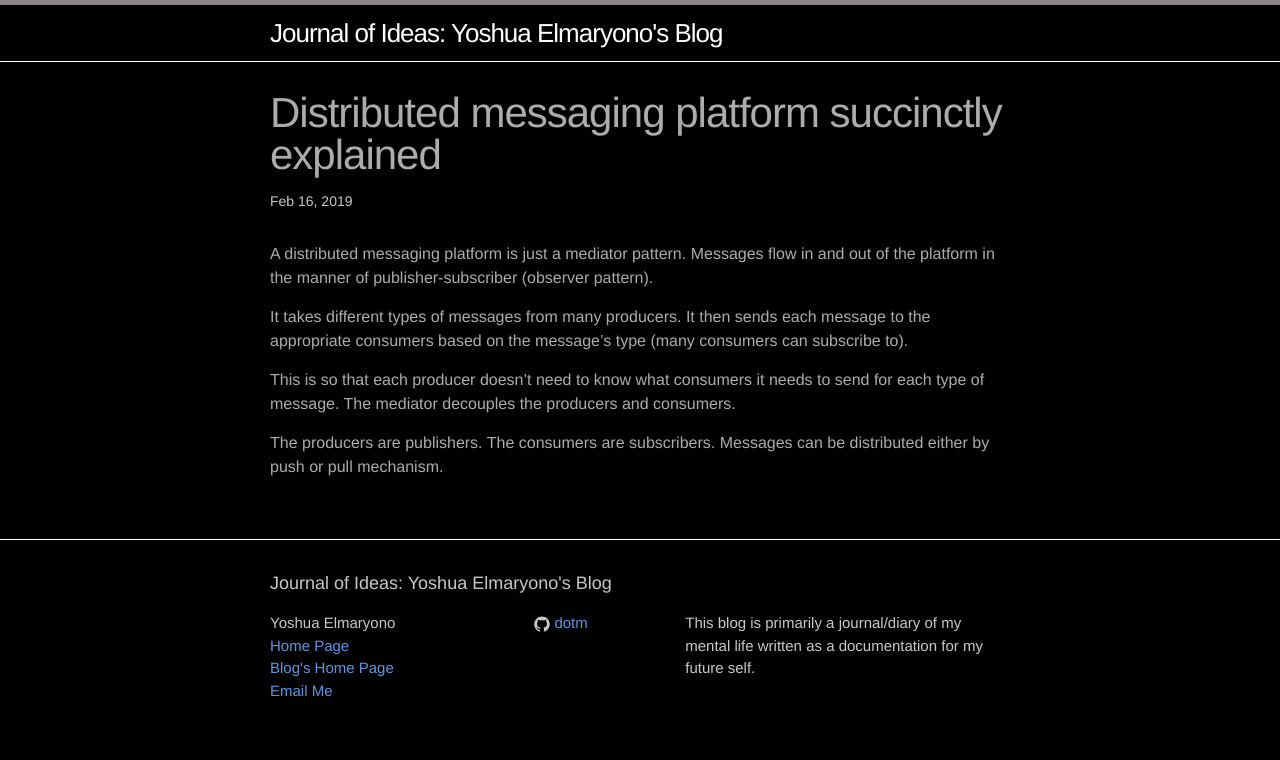
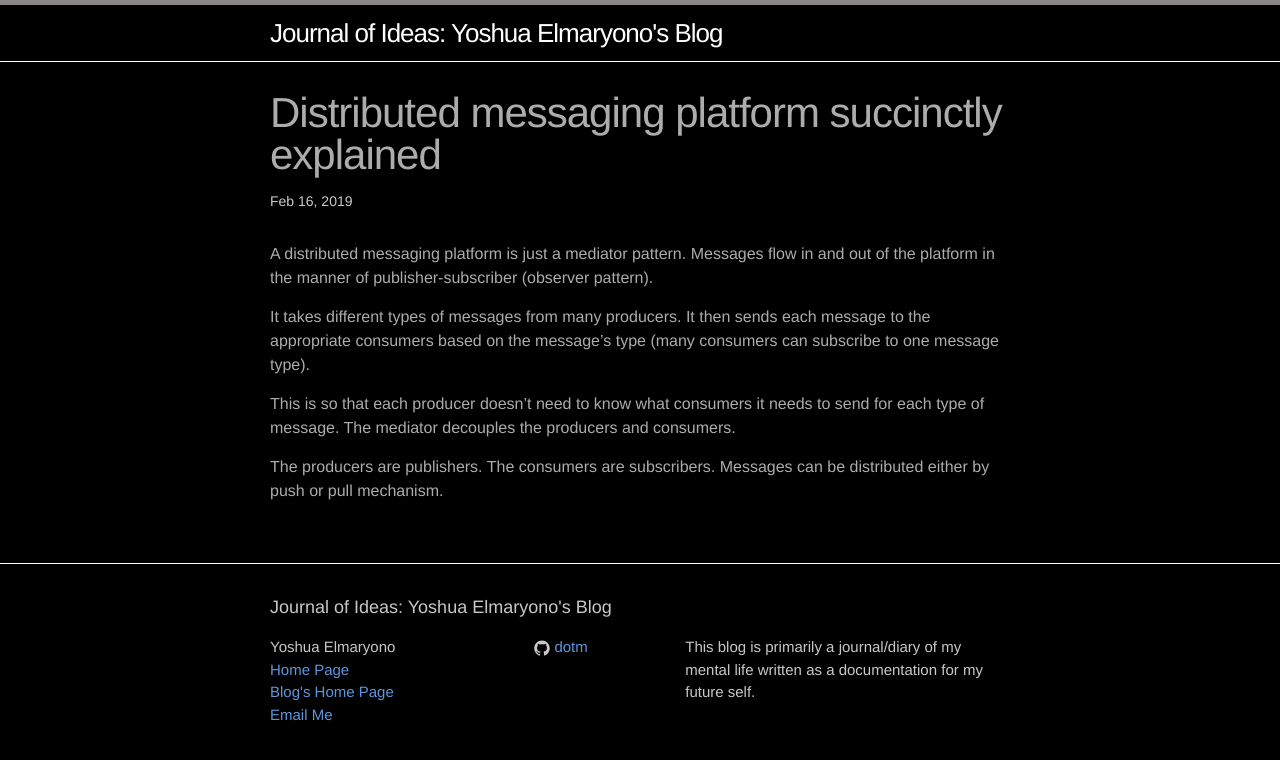
Before and after one commit to dotm/dotm.github.io, a Jekyll site: the page built from _posts/2019-02-16-distributed-messaging-platform-succinctly-explained copy.markdown, in a window 1280 px wide. Shown: the top 760 px of the page. Built offline with Jekyll 4.4.1, drawn with Linux system fonts in a browser that asks for light colours.

Commit message:
fix grammar

```diff
--- a/_posts/2019-02-16-distributed-messaging-platform-succinctly-explained copy.markdown
+++ b/_posts/2019-02-16-distributed-messaging-platform-succinctly-explained copy.markdown
@@ -5,7 +5,7 @@ title: "Distributed messaging platform succinctly explained"
 
 A distributed messaging platform is just a mediator pattern. Messages flow in and out of the platform in the manner of publisher-subscriber (observer pattern).
 
-It takes different types of messages from many producers. It then sends each message to the appropriate consumers based on the message's type (many consumers can subscribe to).
+It takes different types of messages from many producers. It then sends each message to the appropriate consumers based on the message's type (many consumers can subscribe to one message type).
 
 This is so that each producer doesn't need to know what consumers it needs to send for each type of message. The mediator decouples the producers and consumers.
 
```
